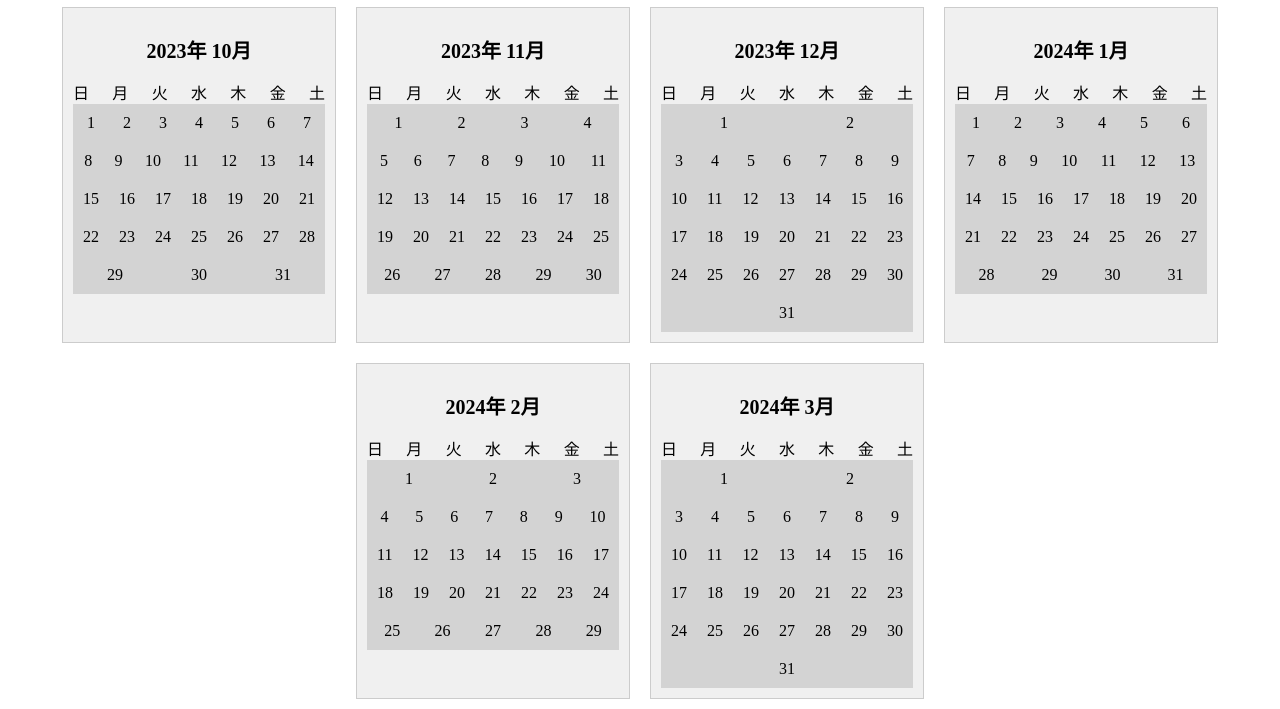
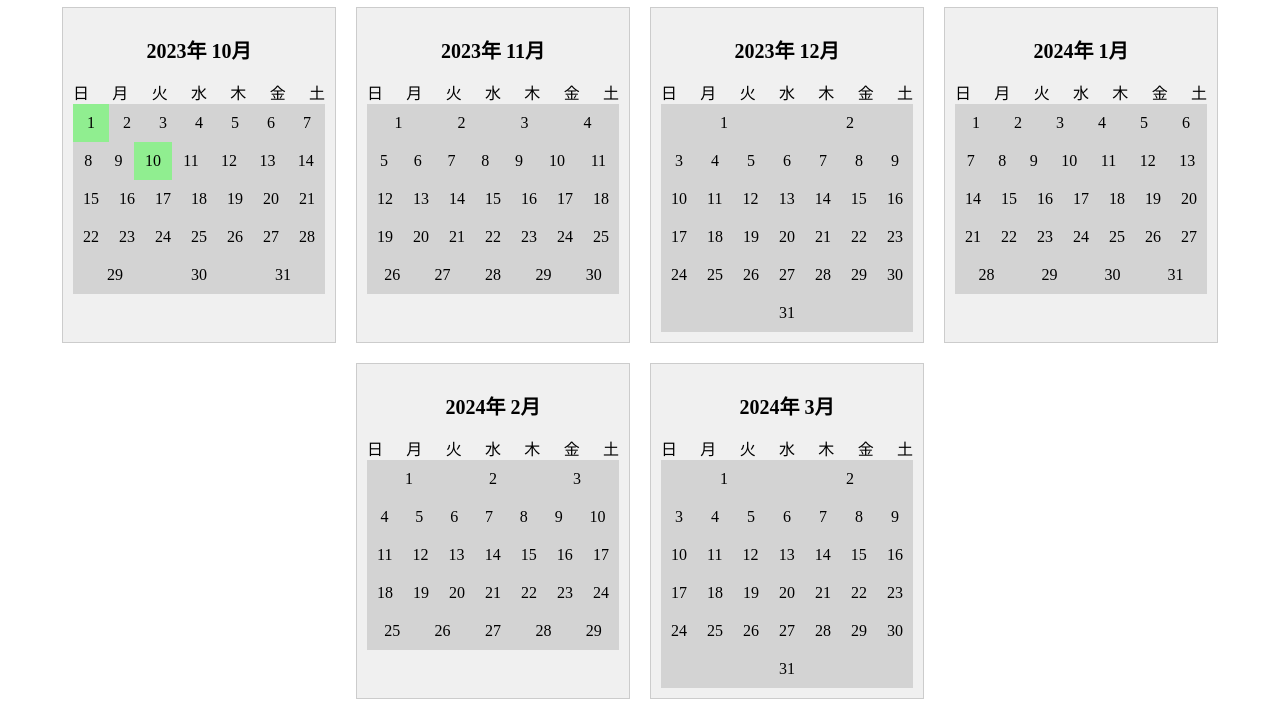
Before and after one commit to yooooshi0911/runningyoshito14, a plain HTML site: page index.html in a window 1280 px wide. Shown: the part 104-813 px from the top of the page. Drawn offline with Linux system fonts and the light colour scheme.

Commit message:
Update index.html

```diff
--- a/index.html
+++ b/index.html
@@ -162,7 +162,7 @@
         }
 
         // 各月のカレンダーを生成
-        generateCalendar(2023, 10, "calendar1", []);
+        generateCalendar(2023, 10, "calendar1", [1,10]);
         generateCalendar(2023, 11, "calendar2", []);
         generateCalendar(2023, 12, "calendar3", []);
         generateCalendar(2024, 1, "calendar4", []);
```
